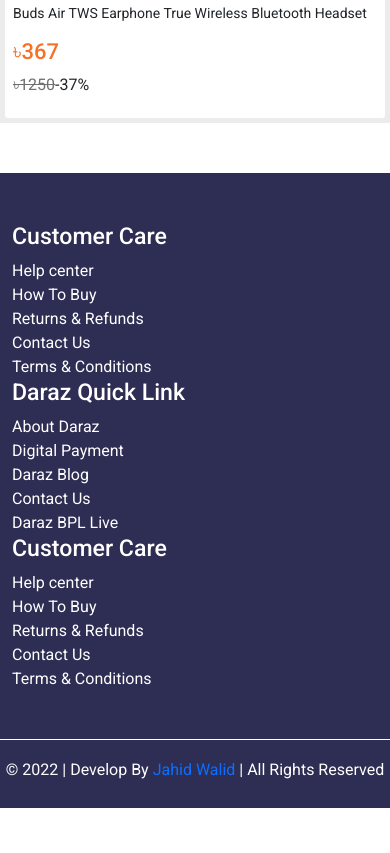
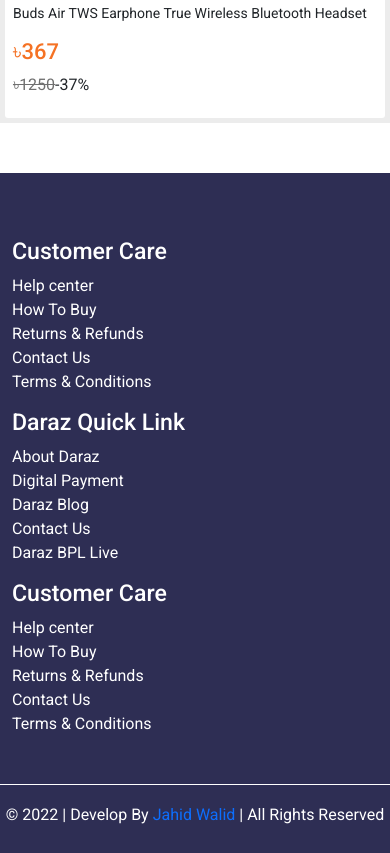
Before and after one commit to jahidwalid/daraz-home-page, a plain HTML site: page index.html in a window 390 px wide. Shown: the part 6928-7781 px from the top of the page. Before the commit the page ends 7736 px from the top, so only its background shows below. Drawn offline with nearby package versions, Linux system fonts and the light colour scheme.

Commit message:
Project Complete

```diff
--- a/css/style.css
+++ b/css/style.css
@@ -176,4 +176,7 @@
     .search-p{
         padding: 10px 0px;
     }
+    .footer-content-wrap{
+        padding-top: 15px;
+    }
 }
--- a/index.html
+++ b/index.html
@@ -425,7 +425,7 @@
 <footer class="text-white">
     <div class="container-fluid">
         <div class="row">
-            <div class="col-lg-4 col-md-6 col-12 col-sm-6">
+            <div class="col-lg-4 col-md-6 col-12 col-sm-6 footer-content-wrap">
                <h3>Customer Care </h3>
                <ul>
                 <li>Help center</li>
@@ -435,7 +435,7 @@
                 <li>Terms & Conditions</li>
                </ul>
             </div>
-            <div class="col-lg-4 col-md-6 col-12 col-sm-6">
+            <div class="col-lg-4 col-md-6 col-12 col-sm-6 footer-content-wrap">
                 <h3>Daraz Quick Link </h3>
                 <ul>
                  <li>About Daraz</li>
@@ -445,7 +445,7 @@
                  <li>Daraz BPL Live</li>
                 </ul>
              </div>
-             <div class="col-lg-4 col-md-6 col-12 col-sm-6">
+             <div class="col-lg-4 col-md-6 col-12 col-sm-6 footer-content-wrap">
                 <h3>Customer Care </h3>
                 <ul>
                  <li>Help center</li>
```
